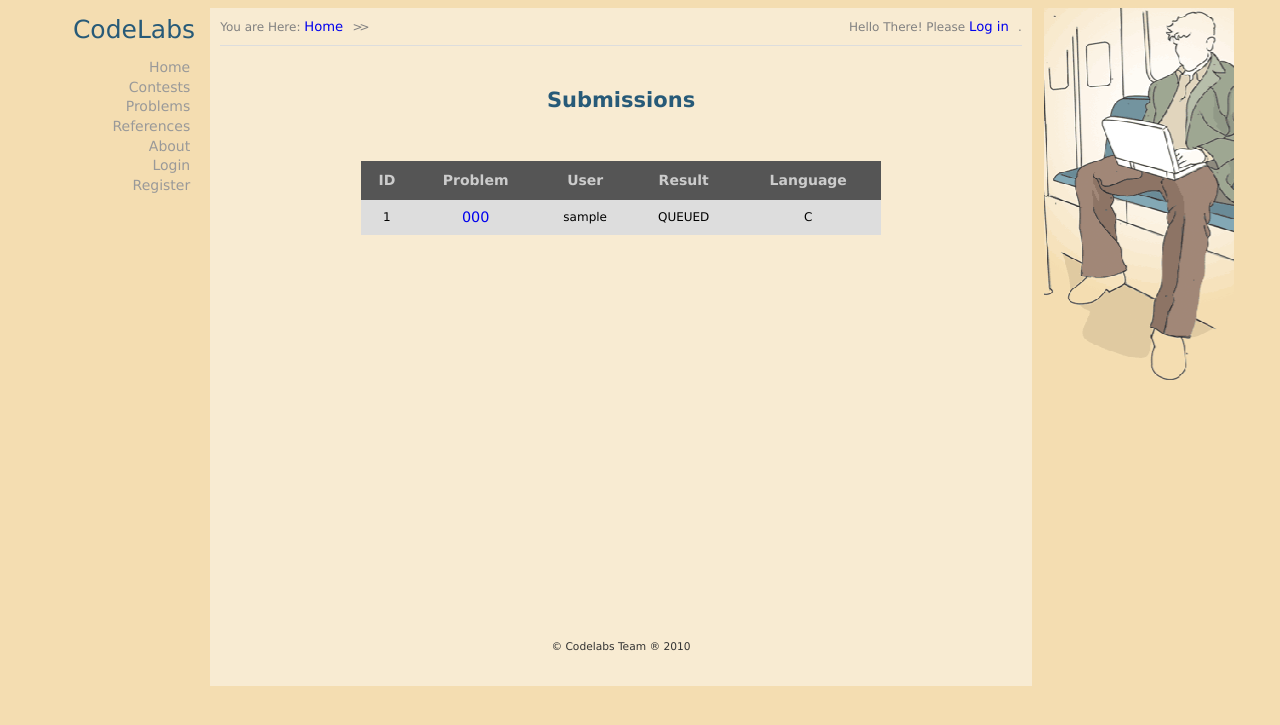
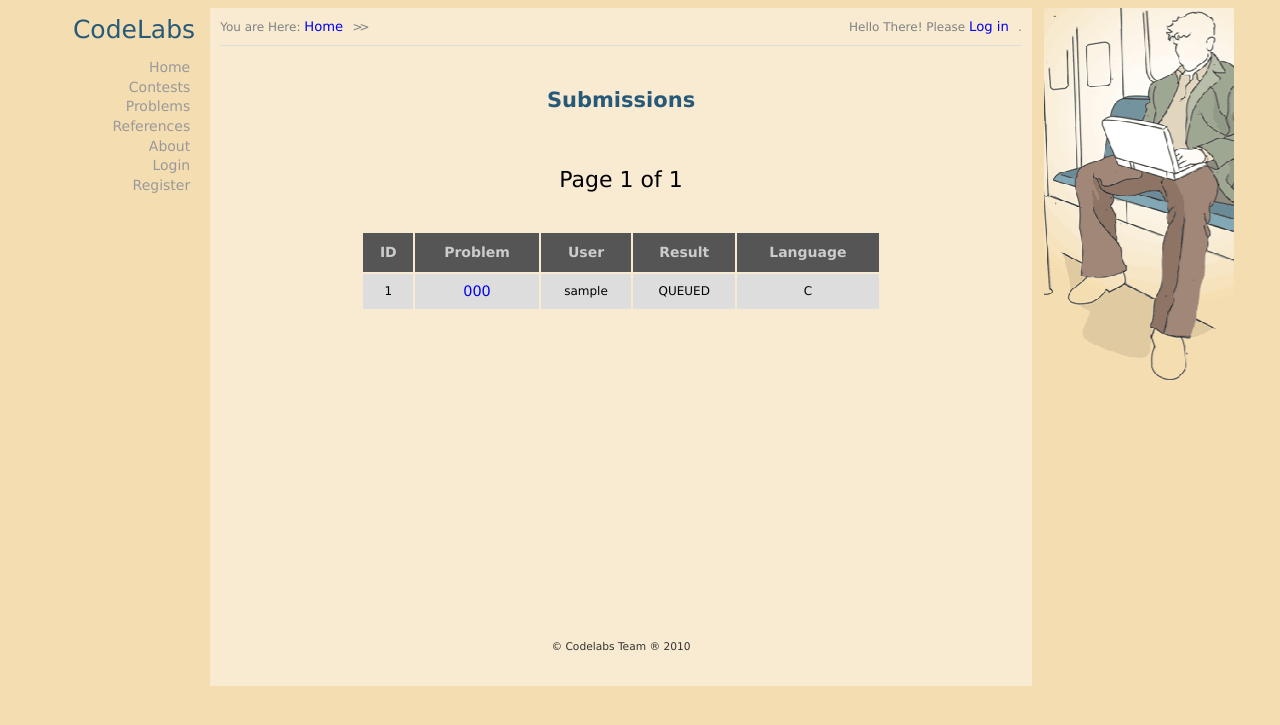
Before and after one commit to donatello/codechecker, a Django app: page /submissions/contests/1/ in a window 1280 px wide. Shown: the top 725 px of the page. Run offline with Django 3.2, Linux system fonts and the light colour scheme; tables that the repository leaves empty hold one stand-in row (values such as "Sample post"); parts of the project's set-up code (start-up, migrations or seed data) failed here and were passed over.

Commit message:
Fixed Submission Tables with pagination
--HG--
branch : 2010

```diff
--- a/codechecker/contests/views.py
+++ b/codechecker/contests/views.py
@@ -195,12 +195,11 @@ def contest_view_handle(request, contest_id, action='description', page=1):
         vars.update(ranklist_vars)
 
     elif action == 'submissions':
-        submissions_vars = submissions_view_handle(request, contest_id = contest.pk, non_page = True)
+        submissions_vars = submissions_view_handle(request, contest_id = contest.pk, non_page = True, page=page)
         vars.update(submissions_vars)
 
     elif action == "my_submissions":
-        mysub_vars = submissions_view_handle(request, contest_id = contest.pk,
-                                             user_context = True, non_page = True)
+        mysub_vars = submissions_view_handle(request, contest_id = contest.pk, user_context = True, non_page = True, page=page)
         vars.update(mysub_vars)
 
 
@@ -274,24 +273,29 @@ def problem_submit(request, problem_id) :
     template = loader.get_template('problem.html')
     return HttpResponse(template.render(context))
 
-def submissions_view_handle(request, contest_id = None, problem_id = None, user_context = None,
-                            page = 1, non_page=None ):
+def submissions_view_handle(request, contest_id = None, problem_id = None, user_context = None, non_page=None, page = 1):
     vars = {}
     vars['category'] = 'Submissions'
     vars['colored'] = True
+    base_url = '/site/';
     if contest_id != None :
+        base_url = base_url + 'contests/' + str(contest_id) + '/'
         all_submissions = Submission.objects.order_by('-pk').filter(problem__contest = contest_id)
     elif problem_id != None :
+        base_url = base_url + 'problems/' + str(problem_id) + '/'
         all_submissions = Submission.objects.order_by('-pk').filter(problem=problem_id)
     else :
         all_submissions = Submission.objects.order_by('-pk').all()
+
+    base_url = base_url + 'submissions'
+    vars['base_url'] = base_url
 
     if request.path.find("my_submissions") != -1 or user_context != None :
         if not request.user.is_authenticated() :
             return HttpResponseRedirect('/site/login/?next=' + request.path)
         all_submissions = all_submissions.filter(user=request.user)
 
-    paginator = Paginator(all_submissions, 25)
+    paginator = Paginator(all_submissions, 15)
 
     try :
         submissions_page = paginator.page(page)
@@ -299,7 +303,9 @@ def submissions_view_handle(request, contest_id = None, problem_id = None, user_
         submissions_page = paginator.page(paginator.num_pages)
 
     submissions = submissions_page.object_list
+
     vars['submissions_page'] = submissions_page
+
     vars['columns'] = [ {'name' : 'ID'}, {'name': 'Problem'}, {'name': 'User'}, {'name': 'Result'}, {'name': 'Language'}, ]
     vars['colored'] = True
     rows = []
@@ -321,6 +327,7 @@ def submissions_view_handle(request, contest_id = None, problem_id = None, user_
         rows.append({'items' : rowItem, 'color':color})
 
     vars['rows'] = rows
+
     if non_page:
         return vars
     context = Context(request, vars)
--- a/media/css/style.css
+++ b/media/css/style.css
@@ -147,10 +147,11 @@ h4{
 
 /* Data Table Content*/
 .zebra{
-    border-collapse:collapse;
+   /* border-collapse:collapse; */
     font-size:12px;
     text-align:center;
     width: 70%;
+    border: #555555;
 }
 
 .zebra th{
@@ -208,3 +209,20 @@ h4{
     color: #555555;
     background: #CCCCCC;
 }
+
+
+/* Pagination */
+.pagination{
+    height: 50px;
+    padding: 10px;
+
+}
+.pagination span{
+    padding: 0px 20px 0px 20px;
+    font-size: 1.5em;
+    vertical-align: text-top;
+}
+
+img{
+    border: 0;
+}
--- a/media/templates/table.html
+++ b/media/templates/table.html
@@ -5,7 +5,24 @@
 {% endblock %}
 
 {% block main_content %}
+
+
 <center>
+<div class="pagination">
+    <span>
+        {% if submissions_page.has_previous %}
+            <a href="{{ base_url }}/{{ submissions_page.previous_page_number }}/"><img src="/media/img/site/arrowleft.png"> </a>
+        {% endif %}
+    </span>
+        <span>
+            Page {{ submissions_page.number }} of {{ submissions_page.paginator.num_pages }}
+        </span>
+    <span>
+        {% if submissions_page.has_next %}
+            <a href="{{ base_url }}/{{ submissions_page.next_page_number }}/"> <img src="/media/img/site/arrowright.png"></a>
+        {% endif %}
+    </span>
+</div>
 <table id="{{category}}" class="zebra">
     <thead><tr>
         {% for col in columns %}
```
Also changed, not shown: media/img/site/arrowleft.png (added), media/img/site/arrowright.png (added).
